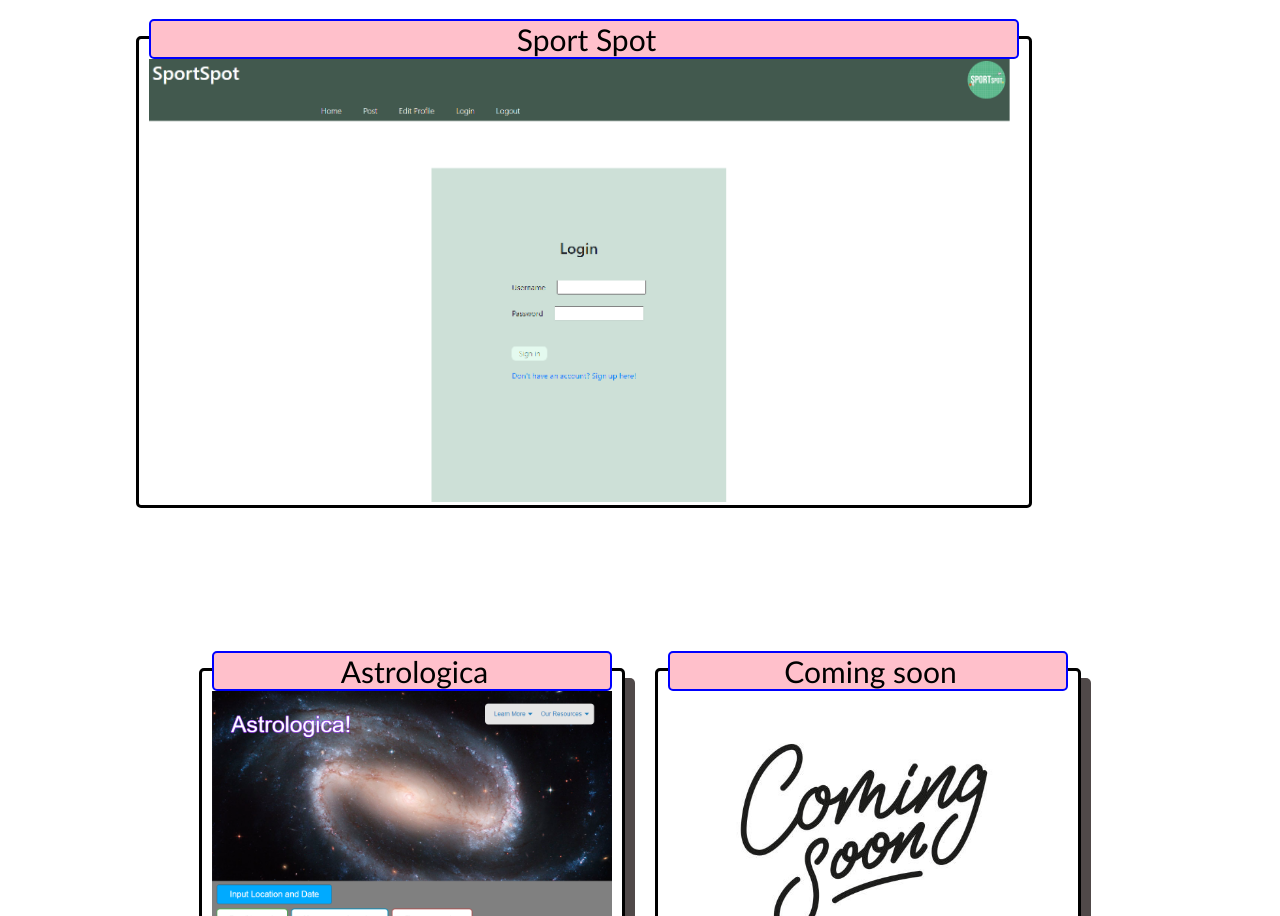
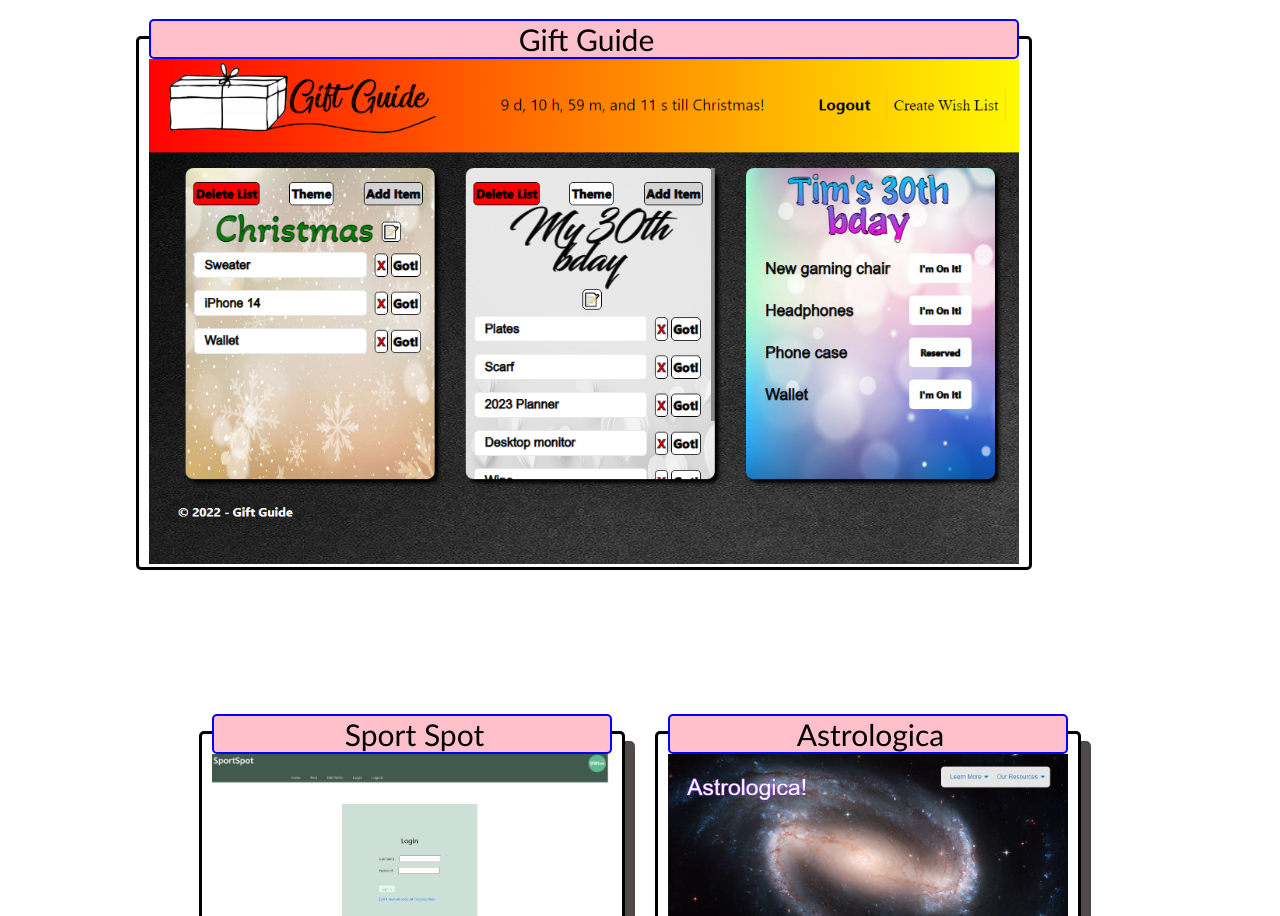
Before and after one commit to alices9/professional-portfolio, a plain HTML site: page index.html in a window 1280 px wide. Shown: the part 571-1487 px from the top of the page. Drawn offline with Linux system fonts and the light colour scheme.

Commit message:
added gift guide project

```diff
--- a/index.html
+++ b/index.html
@@ -41,8 +41,8 @@
         <!-- section for recent project -->
         <div id="recent-project-container">
             <section class="recent-project-card">
-                <header class="project-header">Sport Spot</header>
-                <a href="https://the-sport-spot-team-1.herokuapp.com/" target="_blank"><img class="recent-project-img" src="./assets/images/sportspotss.png" alt="screenshot of sports spot site"/></a>
+                <header class="project-header">Gift Guide</header>
+                <a href="https://group2-gift-guide.herokuapp.com/" target="_blank"><img class="recent-project-img" src="./assets/images/giftguidess.png" alt="screenshot of gift guide site"/></a>
             </section>
         </div>
     </section>
@@ -50,13 +50,13 @@
     <!-- section for older projects -->
     <section class="older-project-container">
         <div class="older-project-card">
-            <header class="project-header">Astrologica</header>
-            <a href="https://cwyan2483.github.io/astrologica/" target="_blank"><img class="older-project-img" src="./assets/images/astrologica.png" alt="screenshot of astrologica site"/></a>
+            <header class="project-header">Sport Spot</header>
+            <a href="https://the-sport-spot-team-1.herokuapp.com/" target="_blank"><img class="older-project-img" src="./assets/images/sportspotss.png" alt="screenshot of sports spot site"/></a>
         </div>
 
         <div class="older-project-card">
-            <header class="project-header">Coming soon</header>
-            <a href="" target="_blank"><img class="older-project-img" src="./assets/images/coming-soon.jpg" alt="coming soon"/></a>
+            <header class="project-header">Astrologica</header>
+            <a href="https://cwyan2483.github.io/astrologica/" target="_blank"><img class="older-project-img" src="./assets/images/astrologica.png" alt="screenshot of astrologica site"/></a>
         </div>
 
         <div class="older-project-card">
```
Also changed, not shown: assets/images/giftguidess.png (added).
